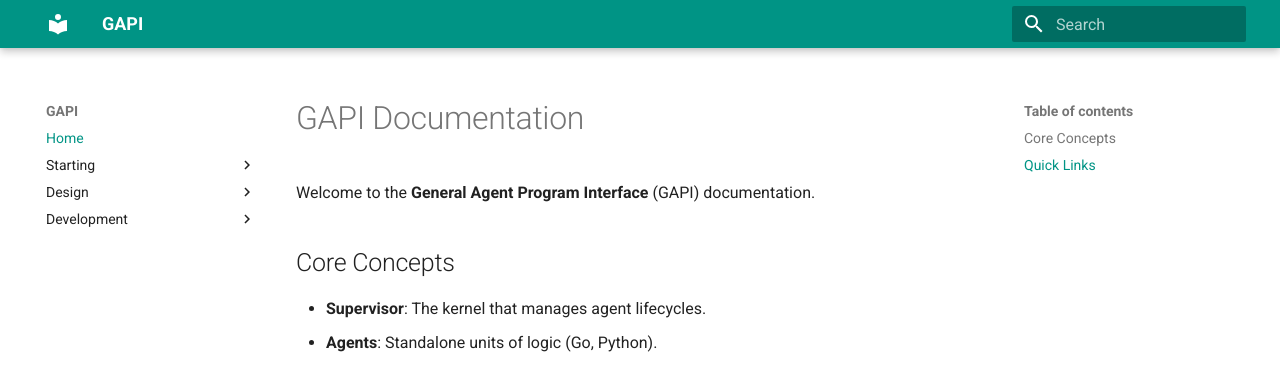
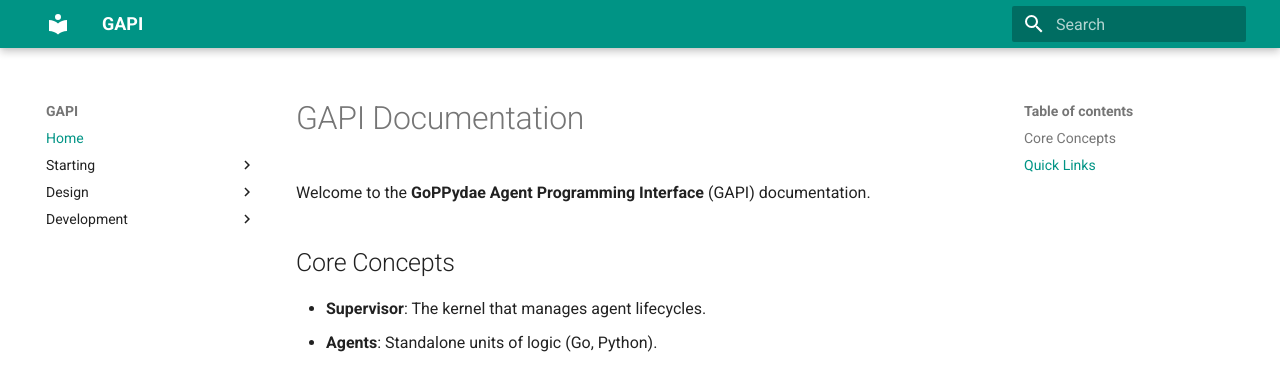
Before and after one commit to goppydae/gapi, an MkDocs documentation site: the page built from docs/index.md, in a window 1280 px wide. Shown: the top 367 px of the page. Built offline with MkDocs 1.6.1 and Material for MkDocs 9.7.7, drawn with Linux system fonts in a browser that asks for light colours.

Commit message:
feat(nomenclature): harmonize GAPI naming across ecosystem
- Purge legacy "General Agent Program Interface" expansion from all docs
- Update GAPI, Goblin, and Silo metadata to use definitive expansion:
  "GoPPydae Agent Programming Interface (GAPI)"
- Update README headers, Nix flake descriptions, and project intent
- Fix shellHook welcome banners in development environments

```diff
--- a/docs/index.md
+++ b/docs/index.md
@@ -1,6 +1,6 @@
 # GAPI Documentation
 
-Welcome to the **General Agent Program Interface** (GAPI) documentation.
+Welcome to the **GoPPydae Agent Programming Interface** (GAPI) documentation.
 
 ## Core Concepts
 
--- a/mkdocs.yml
+++ b/mkdocs.yml
@@ -1,5 +1,5 @@
 site_name: GAPI
-site_description: General Agent Program Interface
+site_description: GoPPydae Agent Programming Interface
 theme:
   name: material
   palette:
```
Also changed, not shown: README.md (+1 -1 lines), artifacts/intent/project_intent.md (+2 -2 lines), 4 other files.
